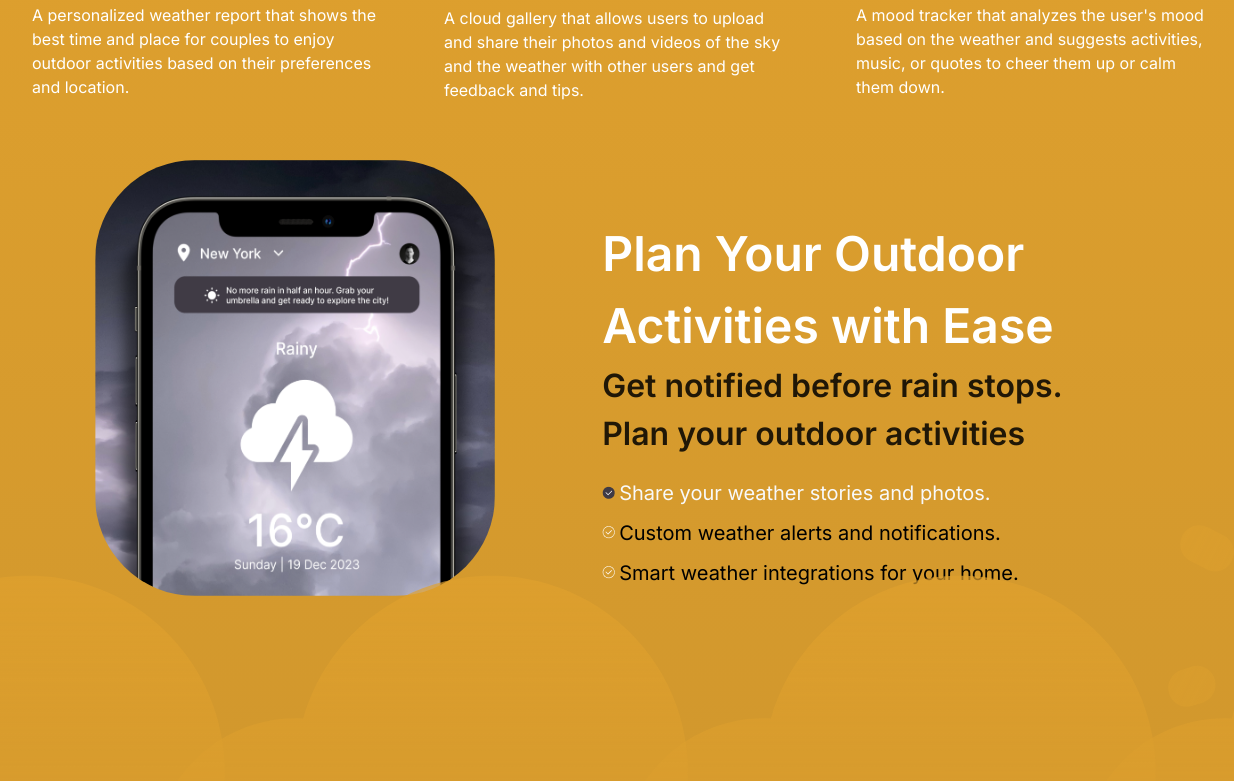
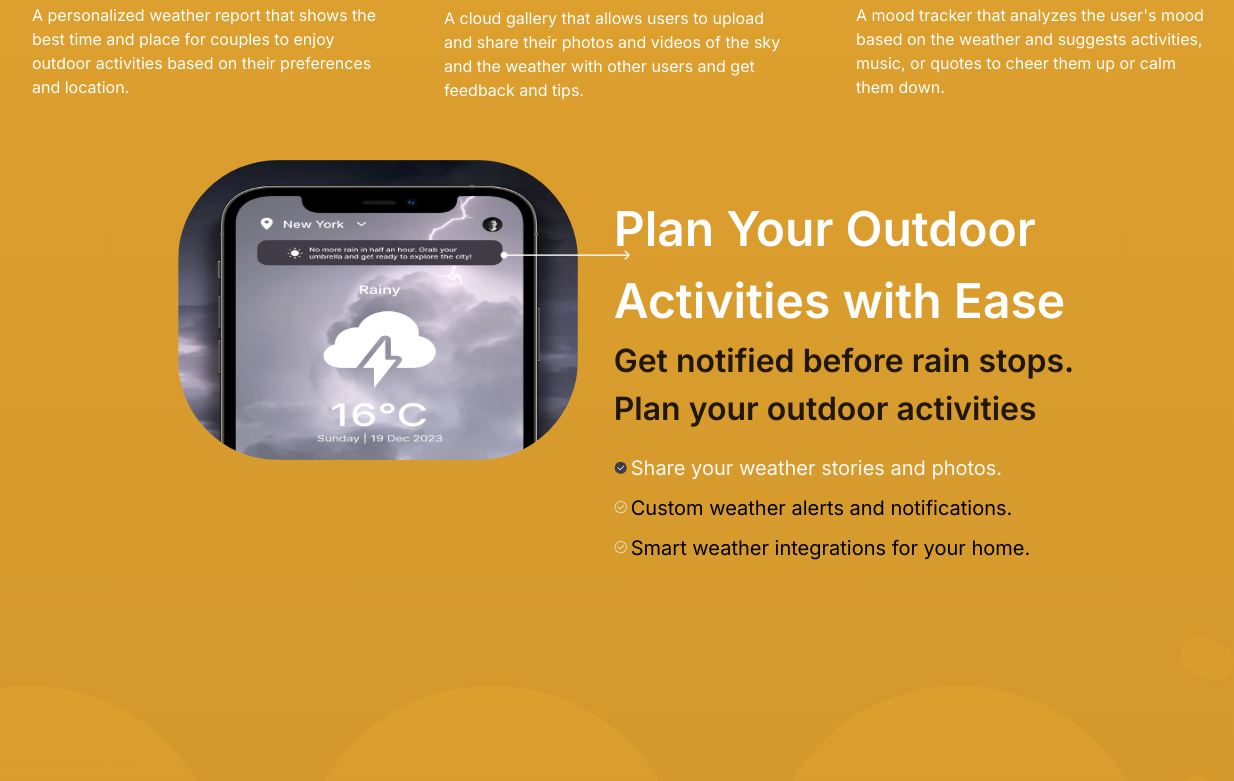
Before and after one commit to manhducit05/44-Exercise1, a React (Create React App) app: page / in a window 1536 px wide. Shown: the part 943-1724 px from the top of the page, without its empty margins (148-1382 px from the left). Built offline with nearby package versions, Linux system fonts and the light colour scheme.

Commit message:
finish v1 22.8

```diff
--- a/src/pages/LandingPage.js
+++ b/src/pages/LandingPage.js
@@ -78,6 +78,8 @@ export default function LandingPage() {
                             <div className="phone-frame">
                                 <img src="/images/phone2.png" alt="Phone mockup" />
                             </div>
+                            <div className="plan-arrow"></div>
+
                         </div>
 
                         <div className="plan-text">
--- a/src/styles/LandingPage.css
+++ b/src/styles/LandingPage.css
@@ -334,10 +334,17 @@
         /* trái ảnh – phải text */
         gap: 24px;
         padding: 28px 0 40px;
+        padding-bottom: 100px;
+    }
+
+    .phone-frame {
+        padding-bottom: 100px;
     }
 
     .phone-frame img {
-        width: 320px;
+        height: 300px;
+
+
     }
 
     .arrow {
@@ -653,6 +660,13 @@
     background: #333;
 }
 
+.fp-plan {
+    display: none;
+}
+
+.fp-section {
+    padding-bottom: 100px;
+}
 
 @media (min-width: 744px) {
     .faq-title {
@@ -678,6 +692,9 @@
     .download-btn {
         font-size: 20px;
     }
+    .fp-section {
+        padding-bottom: 200px;
+    }
 }
 
 @media (min-width: 1024px) {
@@ -692,8 +709,41 @@
     .faq-highlight {
         font-size: 36px;
     }
+
+    .fp-plan {
+        display: flex;
+        align-items: center;
+        justify-content: center;
+        position: relative;
+    }
+
+    .plan-arrow {
+        position: absolute;
+        top: 22%;
+        right: -48px;
+        width: 130px;
+        height: 20px;
+        background: url("../../public/images/arrow.png") no-repeat center;
+        background-size: contain;
+    }
 }
 
-@media (min-width: 1440px) {}
+@media (min-width: 1440px) {
+    .plan-arrow {
+        position: absolute;
+        top: 24%;
+        right: -40px;
+        width: 130px;
+        height: 20px;
+        background: url("../../public/images/arrow.png") no-repeat center;
+        background-size: contain;
+    }
+}
 
 /*  */
+
+
+
+.plan-media {
+    position: relative;
+}
```
Also changed, not shown: public/images/arrow.png (added).
